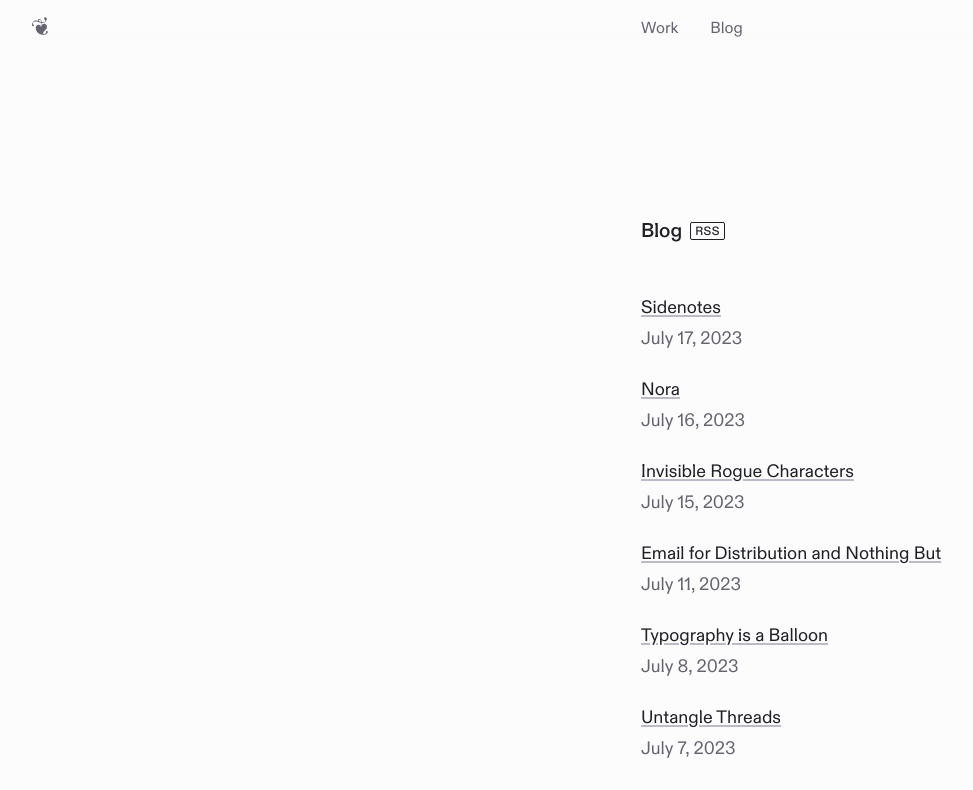
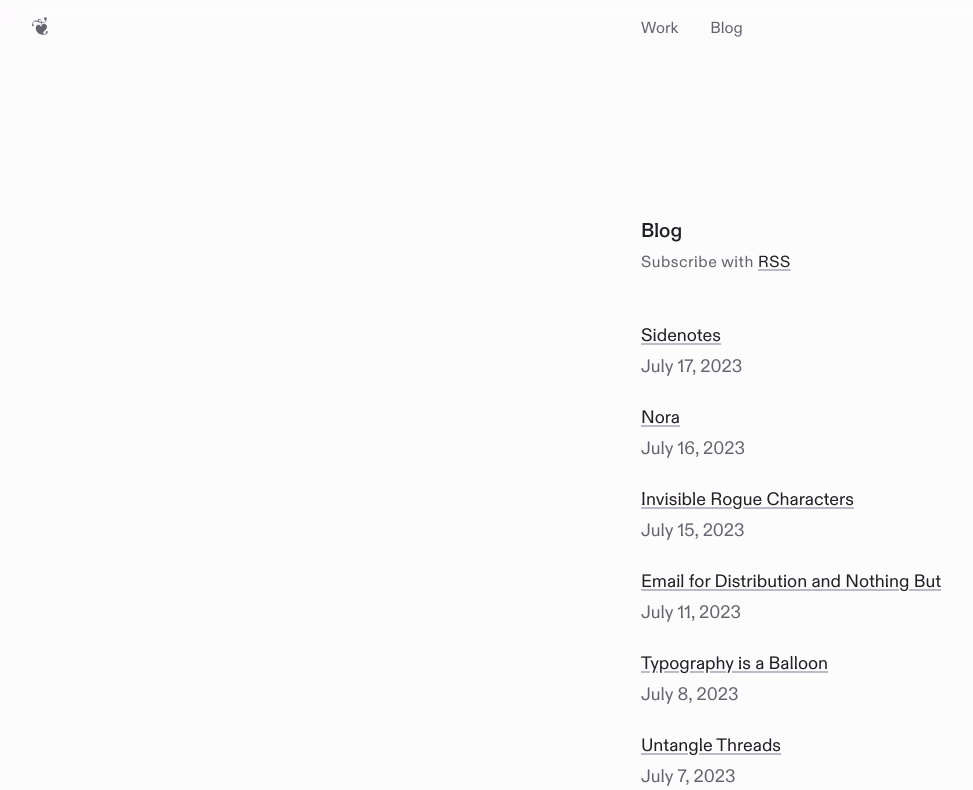
Before and after one commit to charlsyang/site, a Next.js app: page /blog in a window 1280 px wide. Shown: the top 790 px of the page, without its empty margins (11-984 px from the left). Built offline with nearby package versions, Linux system fonts and the light colour scheme; a small style sheet from the web is missing.

Commit message:
Nah hate the RSS tag design

```diff
--- a/pages/blog/index.js
+++ b/pages/blog/index.js
@@ -29,7 +29,7 @@ const BlogIndex = ({ allPostsData }) => {
                 <Content>
                     <PageHead>
                         <PageTitle>Blog</PageTitle>
-                        <RSS href='/feed.xml'>RSS</RSS>
+                        <RSS>Subscribe with <a href='/feed.xml'>RSS</a></RSS>
                     </PageHead>
                     <BlogList>
                         {allPostsData.map( ({ slug, date, title }) => (
@@ -95,6 +95,7 @@ const Content = styled.div`
 const PageTitle = styled.h1`
     font-size: var(--font-size-l);
     font-weight: var(--font-weight-bold);
+    margin-bottom: var(--spacing-s);
     color: var(--color-text-base);
 
     @media ${QUERIES.tabletAndBelow} {
@@ -102,31 +103,23 @@ const PageTitle = styled.h1`
     }
 `
 
-const RSS = styled.a`
-    font-size: var(--font-size-xxs);
-    font-weight: var(--font-weight-medium);
+const RSS = styled.p`
+    font-size: var(--font-size-s);
+    font-weight: var(--font-weight-normal);
     letter-spacing: 0.5px;
-    text-decoration: none;
-    padding: 2px 4px 0px 4px;
-    border: 1px solid var(--color-text-base);
-    border-radius: 2px;
-    color: var(--color-text-base);
-    line-height: 1.2;
+    color: var(--color-text-muted);
 
-    &:hover {
-        border: 1px solid var(--color-link-hover);
+    & a {
+        font-size: var(--font-size-s);
     }
 `
 
 const PageHead = styled.div`
     margin-bottom: var(--spacing-6x);
-    display: flex;
-    gap: var(--spacing-1x);
-    align-items: center;
     animation: onload-fade var(--duration-load) var(--ease-out) both;
 
     @media ${QUERIES.tabletAndBelow} {
-        margin-bottom: var(--spacing-4x);
+        margin-bottom: var(--spacing-5x);
     }
 `
 const BlogList = styled.ul`
```
